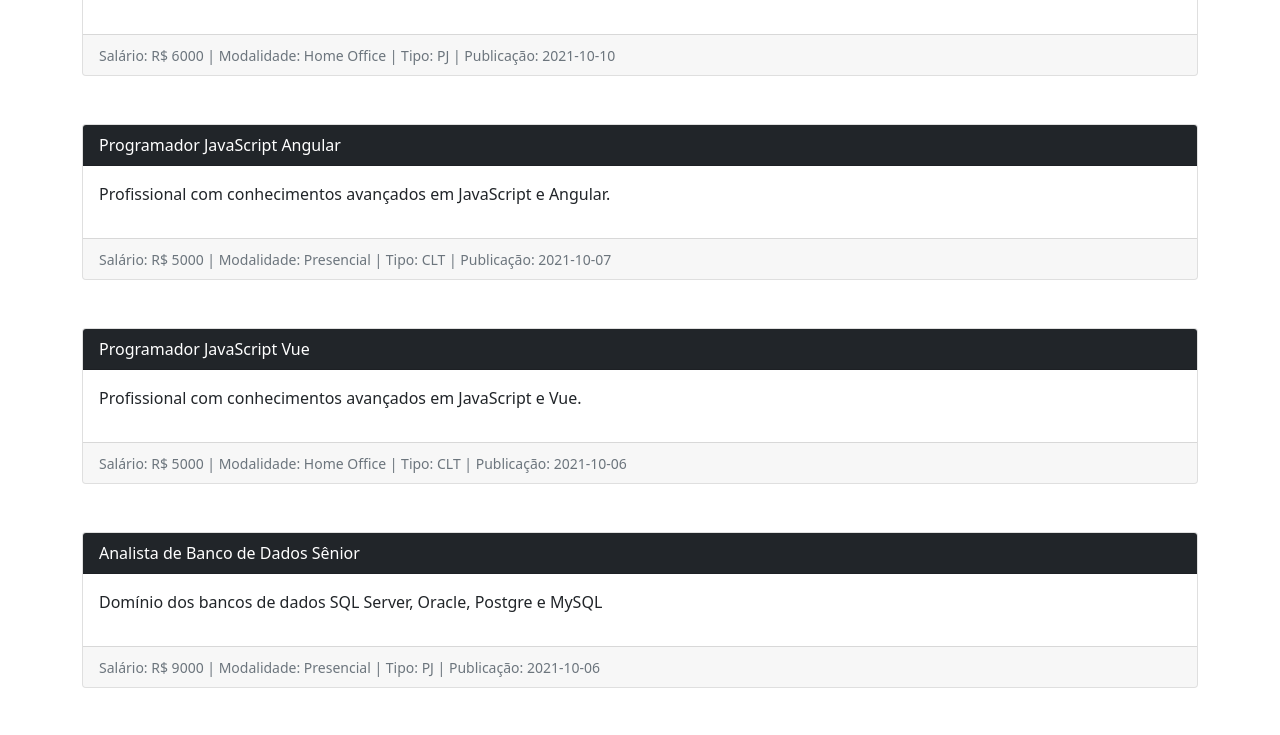
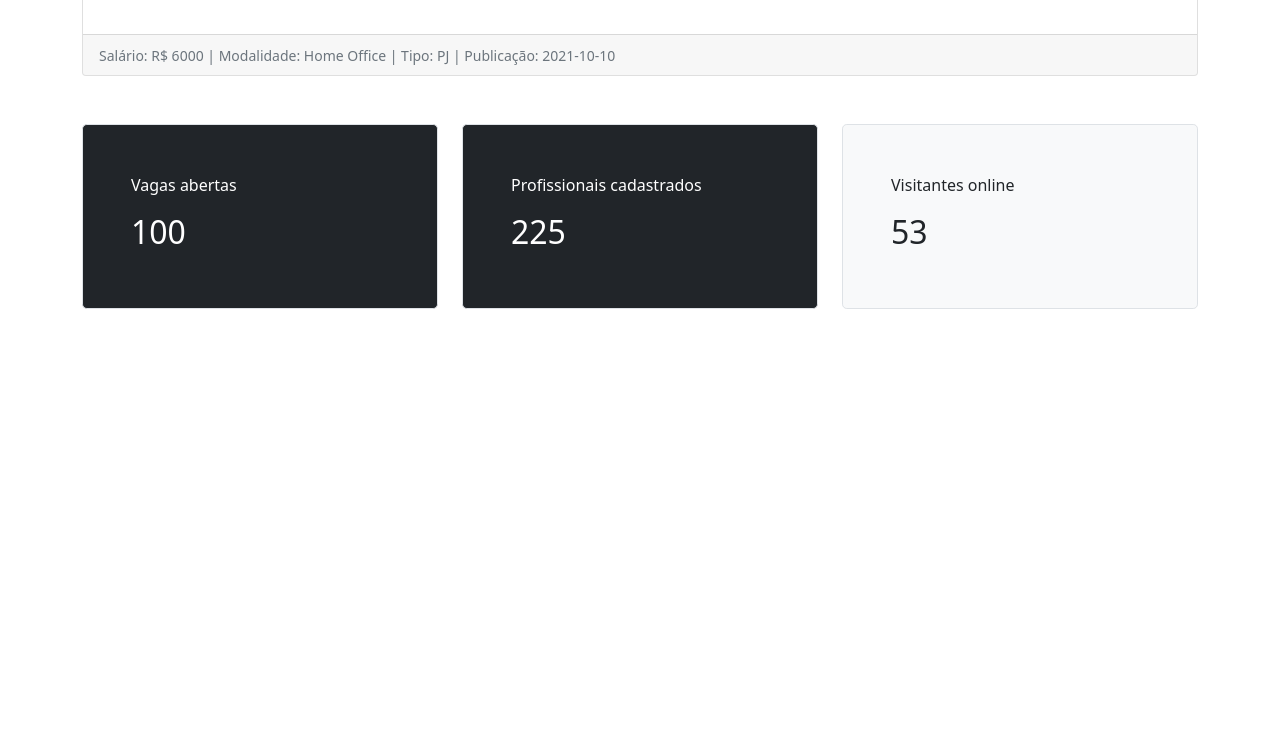
Before and after one commit to murilloaguiar/vagas-front, a Vue app: page / in a window 1280 px wide. Shown: the part 680-1415 px from the top of the page. After the commit the page ends 1013 px from the top, so only its background shows below. Built offline with nearby package versions, Linux system fonts and the light colour scheme.

Commit message:
Validator, tipagem e required das props

```diff
--- a/src/components/comuns/Vaga.vue
+++ b/src/components/comuns/Vaga.vue
@@ -2,11 +2,11 @@
    <div class="card">
 
       <div class="card-header bg-dark text-white">
-         {{titulo}}
+         {{tituloVagaTeste}}
       </div>
 
       <div class="card-body">
-         <p>{{descricao}}</p>
+         <p>{{descricaoVaga}}</p>
       </div>
 
       <div class="card-footer">
@@ -19,6 +19,50 @@
 <script>
    export default {
       name: 'Vaga',
-      props:['titulo','descricao','salario','modalidade','tipo','publicacao']
+
+      //props:['tituloVagaTeste','descricaoVaga','salario','modalidade','tipo','publicacao'],
+
+      //tipando as props
+      props: {
+         tituloVagaTeste: {
+            type: String,
+            required: true,
+            validator(p){
+               //console.log('Prop: ', p, p.length)
+               if(p.length < 6) return false
+               return true
+            }
+         },
+         descricaoVaga: {
+            type: String,
+            required: true
+         },
+         salario: {
+            type: [Number, String],
+            required: true
+         },
+         modalidade: {
+            type: String,
+            required: true
+         },
+         tipo: {
+            type: String,
+            required: true
+         },
+         publicacao: {
+            type: String,
+            required: true
+         },
+      },
+
+      /*created(){
+         console.log('tituloVagaTeste '+typeof this.tituloVagaTeste)
+         console.log('descricaoVaga '+typeof this.descricaoVaga)
+         console.log('salario '+typeof this.salario)
+         console.log('modalidade '+typeof this.modalidade)
+         console.log('tipo '+typeof this.tipo)
+         console.log('publicacao '+typeof this.publicacao)
+      }*/
+
    }
 </script>
--- a/src/components/views/Home.vue
+++ b/src/components/views/Home.vue
@@ -16,8 +16,8 @@
          <div class="col">
 
             <vaga
-               :titulo="vaga.titulo"
-               :descricao="vaga.descricao"
+               :titulo-vaga-teste="vaga.titulo"
+               :descricao-vaga="vaga.descricao"
                :salario="vaga.salario"
                :modalidade="vaga.modalidade"
                :tipo="vaga.tipo"
@@ -81,7 +81,7 @@
                modalidade: 'Home Office',
                tipo: 'PJ',
                publicacao: '2021-10-10'
-            },
+            },/*
             {
                titulo: 'Programador JavaScript Angular',
                descricao: 'Profissional com conhecimentos avançados em JavaScript e Angular.',
@@ -113,7 +113,7 @@
                modalidade: 'Presencial',
                tipo: 'CLT',
                publicacao: '2021-10-05'
-            }
+            }*/
          ]
       }),
 
```
